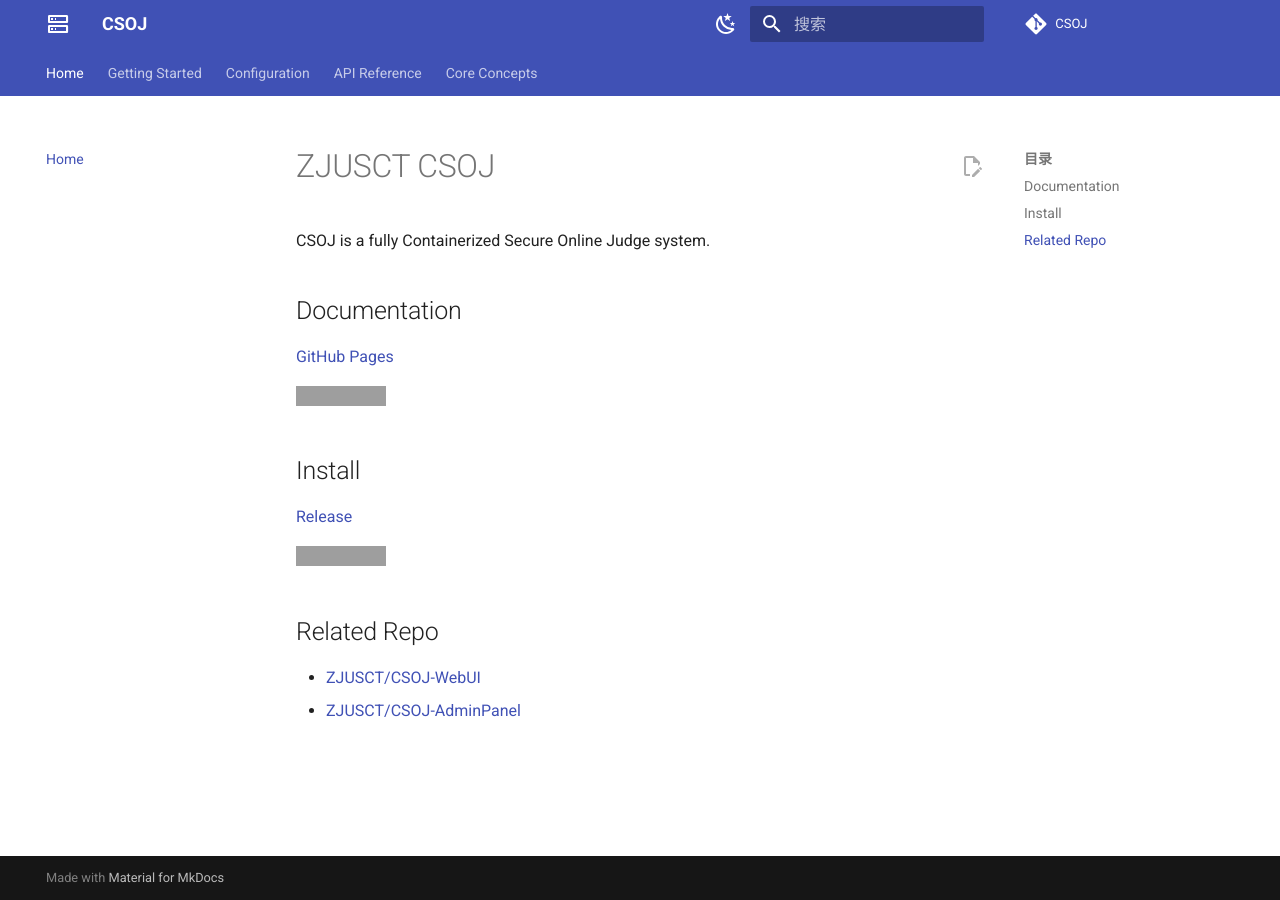
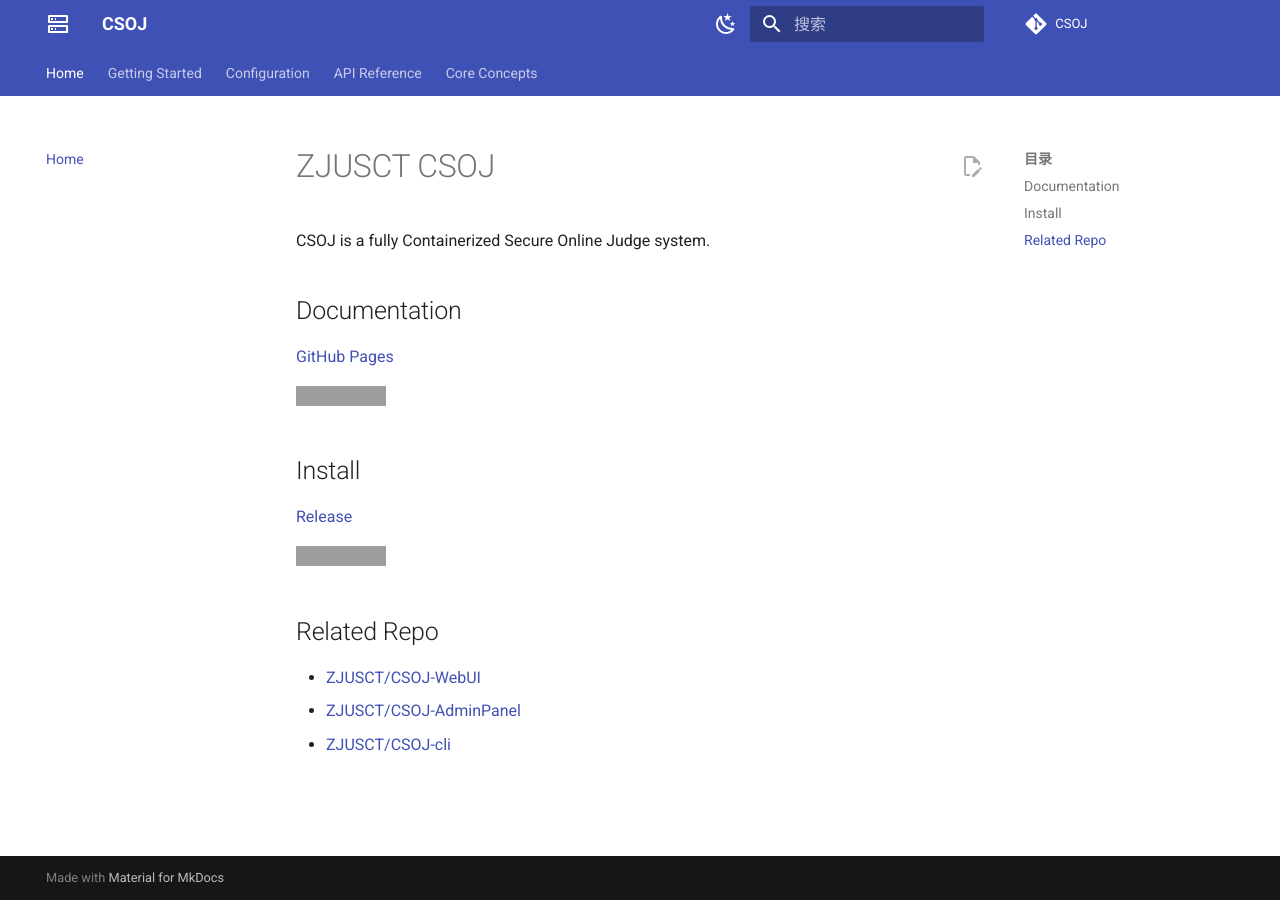
Before and after one commit to ZJUSCT/CSOJ, an MkDocs documentation site: the page built from docs/index.md, in a window 1280 px wide. Built offline with MkDocs 1.6.1 and Material for MkDocs 9.7.7, drawn with Linux system fonts in a browser that asks for light colours; comment, search, counter and statistics services are not loaded; grey boxes are pictures that could not be loaded.

Commit message:
docs: update related repositories section in README

```diff
--- a/docs/index.md
+++ b/docs/index.md
@@ -18,3 +18,4 @@
 
 - [ZJUSCT/CSOJ-WebUI](https://github.com/ZJUSCT/CSOJ-WebUI)
 - [ZJUSCT/CSOJ-AdminPanel](https://github.com/ZJUSCT/CSOJ-AdminPanel)
+- [ZJUSCT/CSOJ-cli](https://github.com/ZJUSCT/CSOJ-cli)
```
